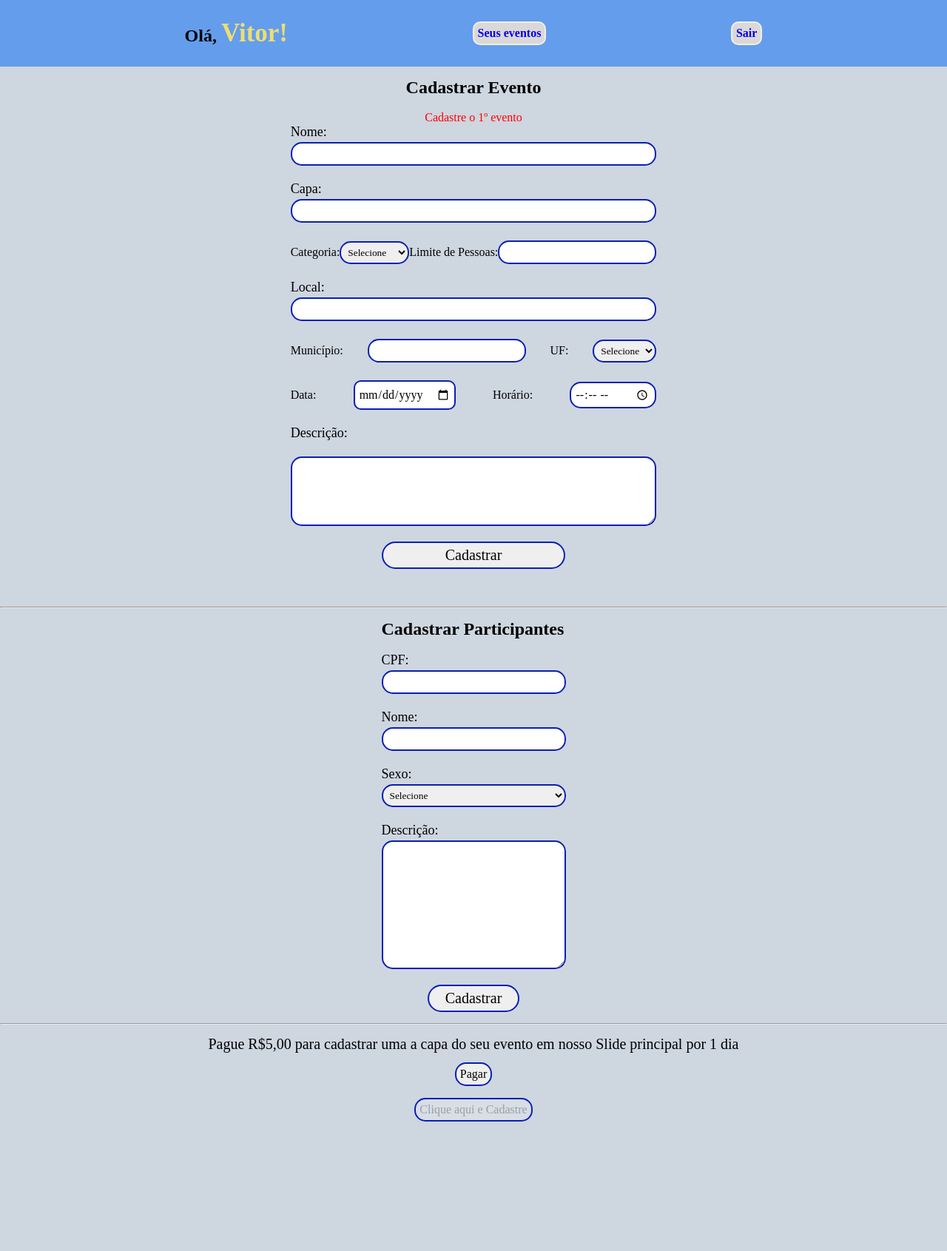
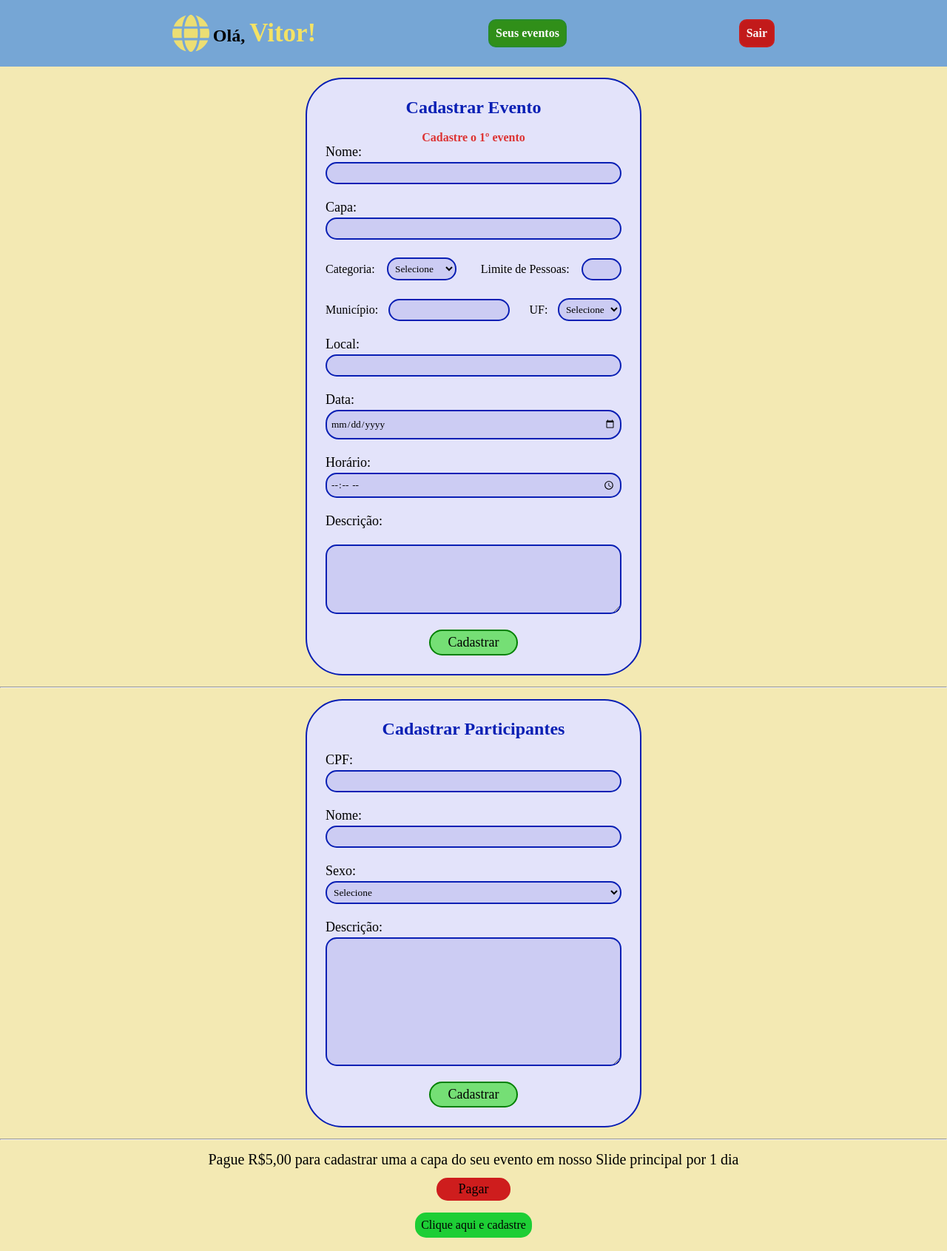
Before and after one commit to M4riotto/pj2-g06, a PHP site: page /backend/painel.php in a window 1280 px wide. Shown: the whole page at 74% size. Before the commit the page ends 1516 px from the top, so only its background shows below. Run offline with PHP 8.4, Linux system fonts and the light colour scheme; a user stored in the database is signed in.

Commit message:
painel finalizado

```diff
--- a/pj2-g06/assets/custom.css
+++ b/pj2-g06/assets/custom.css
@@ -1,113 +1,91 @@
 /*paleta de cores*/
 :root{
     --nav: #0368f684;
-    --logo: #ecde73;
-
-    --color4: #3368b3;
-    --color2: #e3ddb1;
-    --fundo: #ced6e0;
+    --logo: #f3e265;
+    --form: rgb(227, 227, 250);
+    --fundo: #f3e9b3;
     --categoria: #ffcb9a;
-
 
     --color1: #ffbb9a;
     --color3: #091fb4;
     --color5: #3ecbff;
-
-
-    /* --secundary: #319287;
-    --secundary-dark: #034d45;
-    --grey-0: #000;
-    --grey-200: #181818;
-    --grey-400: #414141;
-    --grey-600: #818181;
-    --grey-800: #d3d3d3;
-    --grey-1000:#fff;
-
-    --color-primary-5: #56AB89;
-    --color-primary-3: #2E795B;
-    --color-primary-4: #0F3526; */
 }
-
 *{
     margin: 0;
     padding: 0;
     font-family: 'Bree Serif', serif;
     text-decoration: none;
-    /* color: rgb(37, 37, 37); */
 }
-
 /* index.html */
 /* NAV */
 .wrapper > .bg-faded{
     background-color: var(--nav);
 }
-
 .wrapper > .navbar > .container > #logo {
     display: flex;
     align-items: center;
     margin-right: 10px;
 }
-
 #logo > .logo > .imgLogo{
     width: 50px;
     margin-right: 5px;
 }
-
 #logo > h1{
     color: black;
 }
-
 #logo > h1 > span{
     color: var(--logo);
 }
-
 #navbarsite > .navbar-nav > .nav-item > .nav-link{
     font-size: 18px;
-    font-weight: bold;
-    color: black;
+    /* font-weight: bold; */
+    color: rgb(58, 58, 58);
 }
-
 #navbarsite > .navbar-nav > .nav-item > .active {
-    border-bottom: 3px solid black;
+    color: rgb(44, 39, 39);
+    padding-bottom: 0;
+    border-bottom: 2px solid rgb(44, 39, 39);
 }
-
 /* DROPDOWN */
 .navbar-nav > .nav-item > .dropdown-menu {
     border-radius: 10px;
 }
-
 /* FORMULARIO DE PESQUISA */
 .sign-in, .sign-up, .botao, .form-control {
     border-radius: 12px;
+    padding: 3px 9px;
+}
+.sign-in{
+    background-color: blue;
+    border: 2px solid blue;
+}
+.sign-up{
+    background-color: rgb(28, 190, 28);
+    border: 2px solid rgb(28, 190, 28);
+}
+.botao, .form-control{
     background-color: rgb(219, 216, 216);
     border:  2px solid rgb(241, 238, 238);
-    padding: 3px 9px;
 }
-
 .botao:hover{
-    background-color: rgb(175, 241, 180);
-    border:  2px solid rgb(175, 241, 180);
+    background-color: rgb(202, 199, 199);
+    border:  2px solid rgb(175, 175, 175);
 }
-
 .sign-in:hover{
-    background-color: rgb(123, 212, 253);
-    border:  2px solid rgb(123, 212, 253);
+    background-color: rgb(62, 66, 255);
+    border:  2px solid rgb(62, 66, 255);
 }
-
 .sign-up:hover{
-    background-color: rgb(118, 223, 127);
-    border:  2px solid rgb(118, 223, 127);
+    background-color: rgb(56, 201, 68);
+    border:  2px solid rgb(56, 201, 68);
 }
-
 /* CATEGORIA */
 .categoria {
-    background-color: var(--color2);
+    background-color: var(--fundo);
 }
-
 .botoes_categoria{
     display: flex;
 }
-
 .categoria > .botoes_categoria > h3 {
     font-weight: bold;
     margin-top: 7px;
@@ -115,50 +93,42 @@
     border-left: 5px solid rgb(233, 115, 18);
     padding: 5px;
 }
-
 .categoria > .cat{
     display: flex;
     flex-direction: row;
     overflow-x: auto;
     padding: 8px 0 15px 0;
 }
-
 .cat::-webkit-scrollbar {
     height: 10px; /* width of the entire scrollbar */
 }
 .cat::-webkit-scrollbar-track {
     background: var(--grey-400); /* color of the tracking area */
 }
-
 .cat::-webkit-scrollbar-thumb {
     background-color: var(--grey-600); /* color of the scroll thumb */
     border-radius: 20px; /* roundness of the scroll thumb */
 }
-
 .categoria > .cat > a > .links{
     border-radius: 200px;
     margin-left: 10px;
 }
-
 /* DIVS DAS CATEGORIAS  */
 #corpo1 > h2{
     margin-left: 30px;
     border-left: 5px solid rgb(233, 115, 18);
     padding: 5px;
 }
-
 #festas, #palestras, #halloween, #standUP, #workshops{
     margin: 10px;
     display: flex;
     overflow-x: auto;
     padding: 0;
 }
-
 /* FOOTER  */
 footer.end{
     font-family:Arial, Helvetica, sans-serif;
 }
-
 .btn-outline-light{
     margin-top: 5px;
 }
@@ -168,7 +138,6 @@ footer.end{
 body.login_entrar{
     background-color: var(--fundo);
 }
-
 header{
     background-color: var(--nav);
     height: 90px;
@@ -176,22 +145,26 @@ header{
     align-items: center;
     justify-content: space-evenly;
 }
-
-header > h2 > span{
+header > div{
+    display: flex;
+    align-items: center;
+}
+header > div > .imgLogo{
+    width: 50px;
+    margin-right: 5px;
+}
+header > div > h2 > span{
     font-size: 35px;
     color: var(--logo);
 }
-
 header > a:hover{
     color: var(--fundo);
 }
-
 .caixaEventos, .caixaParticipantes{
     margin: 15px 0 15px 0;
     display: flex;
     justify-content: center;
 }
-
 .caixaImagens{
     margin: 15px 0 15px 0;
     display: flex;
@@ -200,84 +173,112 @@ header > a:hover{
     align-items: center;
     gap: 10px;
 }
-
-.caixaEventos > form > h2{
-    text-align: center;
-}
-
-.p1, #numero, #cx {
-    text-align:center;
-    color: red;
-}
-
-.caixaEventos > form > label{
-    font-size: 18px;
-}
-
-.caixaParticipantes > form > label{
-    font-size: 18px;
-}
-
-.caixaImagens > label{
-    font-size: 20px;
-}
-
-.caixaImagens, input{
-    font-size: 16px;
-}
-
-.caixaImagens  button{
-    padding: 15px;
-    border: 2px solid var(--color1);
-}
-
-.caixaImagens input:hover{
-    background-color: var(--color5);
-}
-
-form{
+form.painel{
+    width: 400px;
+    background-color: var(--form);
+    border: 2px solid var(--color3);
+    border-radius: 50px;
+    padding: 25px;
     display: flex;
     flex-direction: column;
     align-items: stretch;
 }
-
+.caixaEventos > form > h2, .caixaParticipantes > form > h2{
+    text-align: center;
+    color: var(--color3);
+}
+.p1, #numero, #cx {
+    font-weight: bold;
+    text-align:center;
+    color: rgb(221, 51, 51);
+}
+.caixaEventos > form > label{
+    font-size: 18px;
+}
+.caixaParticipantes > form > label{
+    font-size: 18px;
+}
+.caixaImagens > label{
+    font-size: 20px;
+}
+.caixaImagens > input{
+    font-size: 18px;
+    width: 100px;
+    background-color: rgb(206, 29, 29);
+    border: 5px;
+}
+.caixaImagens > input:hover{
+    background-color: rgb(29, 206, 53);
+}
+.caixaImagens > a > input{
+    padding: 8px;
+    border: 0;
+    background-color: rgb(29, 206, 53);
+    color: black;
+    font-size: 16px;
+}
+.caixaImagens > a > input:hover{
+    background-color: rgba(27, 146, 23, 0.705);
+}
+.cx1{
+    display: flex;
+    justify-content: space-between;
+    align-items: center;
+}
 input, textarea, select{
+    background-color: rgb(204, 204, 243);
     margin: 3px 0 3px 0;
     border-radius: 15px;
     padding: 5px;
     border: 2px solid var(--color3);
 }
-
+input[type=date]{
+    border-radius: 18px;
+}
+input[type=number]{
+    width: 40px;
+}
+input[name=municipio]{
+    width: 150px;
+}
 input[type=submit]{
-    width: 50%;
+    width: 30%;
     margin: auto;
     border-radius: 20px;
-    font-size: 20px;
+    font-size: 18px;
+    border: 2px solid  green;
+    background-color: rgb(117, 223, 117);
 }
-
 input[type=submit]:hover{
-    background-color: var(--color5);
+    border: 2px solid  green;
+    background-color: rgb(132, 196, 132);
 }
-
-.cx1{
-    display: flex;
-    justify-content: space-between;
-    align-items: center;
+.verde{
+    color: rgb(250, 250, 250);
+    text-decoration: none;
+    border-radius: 10px;
+    padding: 8px;
+    background-color: rgb(48, 143, 25);
+    border:  2px solid rgb(40, 139, 40);
 }
-
-
-
-
-
-
-
-
+.vermelho{
+    color: rgb(250, 250, 250);
+    text-decoration: none;
+    border-radius: 10px;
+    padding: 8px;
+    background-color: rgb(194, 26, 26);
+    border:  2px solid rgb(199, 31, 31);
+}
+.vermelho:hover, .verde:hover {
+    text-decoration: none;
+    color: rgb(197, 196, 196);
+}
+/* /painel.php */
 
 /*card*/
 .card-rodape-empresa{
     font-size: 0.7rem;
 }
-
 .verMais{
     font-size: 12px;
     margin-bottom: 10px;
@@ -287,7 +288,6 @@ input[type=submit]:hover{
     color: #000;
     padding: 3px 10px;
 }
-
 .vaga {
     margin-bottom: 10px;
     font-size: 12px;
@@ -296,7 +296,6 @@ input[type=submit]:hover{
     border: 0;
     padding: 5px;
 }
-
 /*modal*/
 .modal{
     background-color: #0c0c0c85;
@@ -309,7 +308,6 @@ input[type=submit]:hover{
     justify-content: center;
     align-items: center;
 }
-
 .modal .modal-body{
     top: 20px;
     max-width: 600px;
@@ -318,26 +316,21 @@ input[type=submit]:hover{
     color: var(--grey-0);
     padding: 30px 20px;
 }
-
 .modal .modal-body form{
     display: flex;
     flex-direction: column;
 }
-
 .modal .modal-body form label{
     margin: 15px 0 0 0;
 }
-
 .modal .modal-body form input[type=text],[type=email],[type=cpf],[type=date]{
     height: 30px;
     padding: 3px 5px;
     border-radius: 10px;
 }
-
 .modal .modal-body form button{
     margin: 15px 0 0 0;
 }
-
 .wrapper1{
     color: black;
 }
@@ -347,78 +340,50 @@ input[type=submit]:hover{
     height: 850px;
     border-radius: 30px;
 }
-
 .card-img-top{
     height: 200px;
 }
-
 .card-body1{
     height: 150px;
     overflow-y: auto;
 }
-
 .card-body1 > h5{
     text-align: center;
 }
-
 .card-body2{
     height: 90px;
     overflow-y: auto;
 }
-
 .list-group{
     padding: 10px;
     height: 270px;
     overflow-y: auto;
 }
-
 .list-group-item{
     background-color: rgb(255, 212, 147);
 }
-
 /*personalizar a barra em geral*/
 .list-group::-webkit-scrollbar {
     width: 1px;
 }
-
 .card-body1::-webkit-scrollbar {
     width: 1px;
 }
-
 .card-body2::-webkit-scrollbar {
     width: 1px;
 }
-
-
-
-.sair{
-    text-decoration: none;
-    border: 1px solid black;
-    border-radius: 10px;
-    padding: 5px;
-    background-color: rgb(219, 216, 216);
-    border:  2px solid rgb(241, 238, 238);
-}
-
-.sair:hover {
-    text-decoration: none;
-}
-
 @media (max-width: 600px){
     .card{
         width: 200px;
     }
-
     .cat > a > .categoria {
         width: 85px;
         height: 60px;
     }
-
     h3{
         font-size: 20px;
     }
     h2{
         font-size: 18px;
     }
-
 }
--- a/pj2-g06/backend/painel.php
+++ b/pj2-g06/backend/painel.php
@@ -17,13 +17,16 @@
 
 <body class="login_entrar">
     <header>
-        <h2>Olá, <span><?php echo $_SESSION['nome'];?>!</span></h2><!--pegando a variavel global e o que esta salvo como o nome da pessoa-->
-        <a class="sair" href="Eventos_Cadastrados.php"><h4>Seus eventos</h4></a>
-        <a class="sair" href="logout.php"><h4>Sair</h4></a>
+        <div>
+            <img class="imgLogo" src="../img/logo.svg" alt="">
+            <h2>Olá, <span><?php echo $_SESSION['nome'];?>!</span></h2><!--pegando a variavel global e o que esta salvo como o nome da pessoa-->
+        </div>
+        <a class="verde" href="Eventos_Cadastrados.php"><h4>Seus eventos</h4></a>
+        <a class="vermelho" href="logout.php"><h4>Sair</h4></a>
     </header>
 
     <div class="caixaEventos">
-        <form onsubmit="insertEventos(event)">
+        <form class="painel" onsubmit="insertEventos(event)">
             <h2>Cadastrar Evento</h2><br>
             <p class="p1">Cadastre o <span id="numero">1</span>º evento</p>
             <p class="p1" id="cx"></p>
@@ -43,18 +46,15 @@
                     <option value="palestras">Palestras</option>
                     <option value="standUP">StandUP</option>
                     <option value="workshops">Workshops</option>
-                </select>
+                </select><br>
 
                 <label for="POST-name">Limite de Pessoas:</label>
                 <input type="number" name="limiteP" id="POST-name">
             </div><br>
 
-            <label for="POST-name">Local:</label>
-            <input type="text" name="endereco" id="POST-name"><br>
-
             <div class="cx1">
                 <label for="POST-name">Município:</label>
-                <input type="text" name="municipio" id="POST-name">
+                <input type="text" name="municipio" id="POST-name"><br>
 
                 <label for="POST-name">UF:</label>
                 <select id="POST-name" name="uf">
@@ -89,23 +89,26 @@
                 </select>
             </div><br>
 
-            <div class="cx1">
+            <label for="POST-name">Local:</label>
+            <input type="text" name="endereco" id="POST-name"><br>
+
+            <!-- <div class="cx1"> -->
                 <label for="POST-name">Data:</label>
-                <input id="POST-name" type="date" name="dia">
+                <input id="POST-name" type="date" name="dia"><br>
 
                 <label for="POST-name">Horário:</label>
-                <input id="POST-name" type="time" name="horario">
-            </div><br>
+                <input id="POST-name" type="time" name="horario"><br>
+            <!-- </div><br> -->
 
             <label for="POST-name">Descrição:</label><br>
             <textarea name="descricao" id="POST-name" cols="50" rows="5"></textarea><br>
 
             <input id="enviar" type="submit" value="Cadastrar" onclick="botoes();">
         </form>
-    </div> <br><br>
+    </div>
 <hr>
     <div class="caixaParticipantes">
-        <form onsubmit="insertParticipantes(event)">
+        <form class="painel" onsubmit="insertParticipantes(event)">
             <h2>Cadastrar Participantes</h2><br>
 
             <label for="POST-name">CPF:</label>
@@ -132,7 +135,7 @@
     <div class="caixaImagens">
         <label>Pague R$5,00 para cadastrar uma a capa do seu evento em nosso Slide principal por 1 dia</label>
         <input type="button" value="Pagar" id="pagar" onclick="imagem_slide()">
-        <a href="#modal-cadastrarIMG"><input type="button" id="cadastrar-img" value="Clique aqui e Cadastre" disabled="disabled" onclick="showModalCadastrar('#modal-cadastrarIMG')"></input></a>
+        <a href="#modal-cadastrarIMG"><input type="button" id="cadastrar-img" value="Clique aqui e cadastre" disabled="disabled" onclick="showModalCadastrar('#modal-cadastrarIMG')"></input></a>
     </div>
 
     <!--modal cadastrar-->
```
